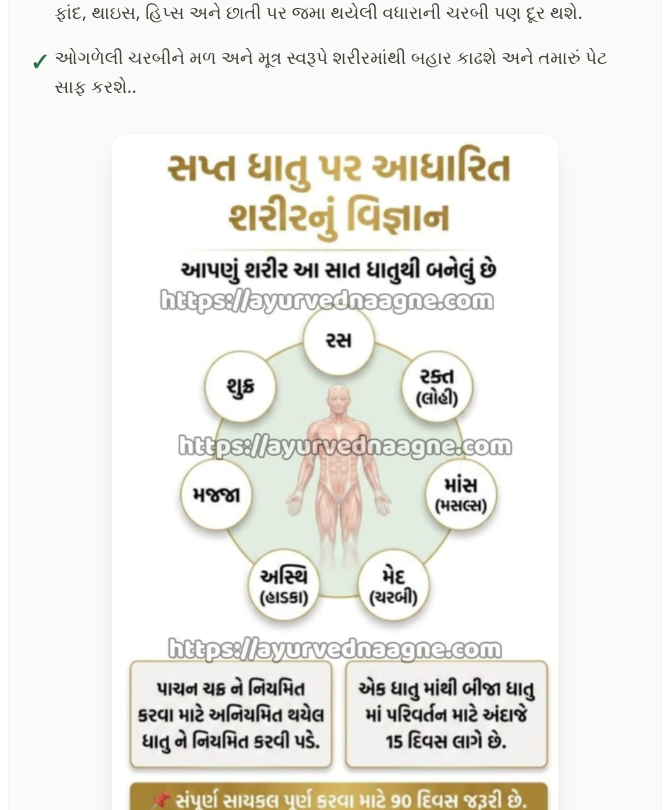
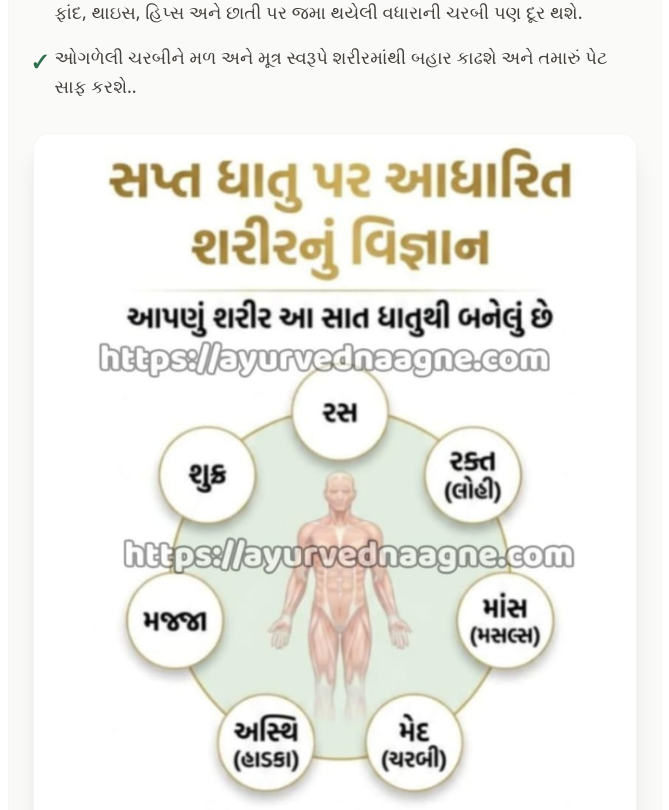
Before and after one commit to MrSanito/aayurved-na-aagne, a Next.js app: page / in a window 1280 px wide. Shown: the part 8870-9680 px from the top of the page, without its empty margins (305-974 px from the left). Built offline with nearby package versions, Linux system fonts and the light colour scheme; a web font is replaced by a local one.

Commit message:
fix(blog): enhance Result & Review section layout and add body science image

```diff
--- a/src/components/sections/BlogContent.tsx
+++ b/src/components/sections/BlogContent.tsx
@@ -4,12 +4,12 @@ import BmiCalculator from "@/components/BmiCalculator";
 import JourneyTimeline from "./JourneyTimeline";
 
 // ─── Reusable image component ────────────────────────────────────────────────
-function BlogImage({ src, alt = "", linkHref }: { src: string, alt?: string, linkHref?: string }) {
+function BlogImage({ src, alt = "", linkHref, className = "max-w-md" }: { src: string, alt?: string, linkHref?: string, className?: string }) {
   const img = (
     <img
       src={src}
       alt={alt}
-      className="w-full max-w-md h-auto block my-8 mx-auto rounded-2xl shadow-xl border border-stone-100 transition-all duration-500 hover:scale-[1.02] hover:shadow-2xl"
+      className={`w-full ${className} h-auto block my-8 mx-auto rounded-2xl shadow-xl border border-stone-100 transition-all duration-500 hover:scale-[1.02] hover:shadow-2xl`}
     />
   );
   if (linkHref) {
@@ -211,7 +211,7 @@ export default function BlogContent() {
               <span className="text-herbal font-bold mt-1 font-outfit">✓</span>
               <span>ઓગળેલી ચરબીને મળ અને મૂત્ર સ્વરૂપે શરીરમાંથી બહાર કાઢશે અને તમારું પેટ સાફ કરશે..</span>
             </p>
-            <BlogImage src="/images/uploaded/body_science.png" alt="શરીરનું વિજ્ઞાન" linkHref="/images/uploaded/body_science.png" />
+            <BlogImage src="/images/uploaded/body_science.png" alt="શરીરનું વિજ્ઞાન" linkHref="/images/uploaded/body_science.png" className="max-w-2xl" />
           </div>
 
           <JourneyTimeline/>
@@ -234,13 +234,13 @@ export default function BlogContent() {
           {/* ── Reviews ── */}
           <div className="my-16 border-t border-stone-100 pt-10">
             <h1 className="text-2xl sm:text-3xl font-bold text-center text-stone-900 mb-8 font-heading">• અમારી આયુર્વેદીક કીટ ના RESULT &amp; REVIEW</h1>
-            <BlogImage src="/images/blog/review1.jpg" alt="Review 1" linkHref="/images/blog/review1.jpg" />
+            <BlogImage src="/images/blog/review1.jpg" alt="Review 1" linkHref="/images/blog/review1.jpg" className="max-w-2xl" />
 
             <div className="my-10 space-y-8">
-              <div className="relative rounded-2xl overflow-hidden shadow-xl max-w-md mx-auto aspect-9/16 bg-black">
+              <div className="relative rounded-2xl overflow-hidden shadow-xl max-w-2xl mx-auto aspect-9/16 bg-black">
                  <video
                    src="/Videos/video 1.mp4"
-                   className="w-full h-full object-cover"
+                   className="w-full h-full object-contain"
                    preload="none"
                    controls
                    poster="/images/blog/hero.jpg"
@@ -248,10 +248,10 @@ export default function BlogContent() {
                  <div className="absolute top-4 left-4 bg-herbal text-white text-xs px-3 py-1 rounded-full font-bold">Success Story 1</div>
               </div>
 
-              <div className="relative rounded-2xl overflow-hidden shadow-xl max-w-md mx-auto aspect-9/16 bg-black">
+              <div className="relative rounded-2xl overflow-hidden shadow-xl max-w-2xl mx-auto aspect-9/16 bg-black">
                  <video
                    src="/Videos/video 2.mp4"
-                   className="w-full h-full object-cover"
+                   className="w-full h-full object-contain"
                    preload="none"
                    controls
                  />
@@ -259,7 +259,7 @@ export default function BlogContent() {
               </div>
             </div>
 
-            <BlogImage src="/images/blog/review2.jpg" alt="Review 2" linkHref="/images/blog/review2.jpg" />
+            <BlogImage src="/images/blog/review2.jpg" alt="Review 2" linkHref="/images/blog/review2.jpg" className="max-w-2xl" />
           </div>
 
           {/* ── Benefits ── */}
```
